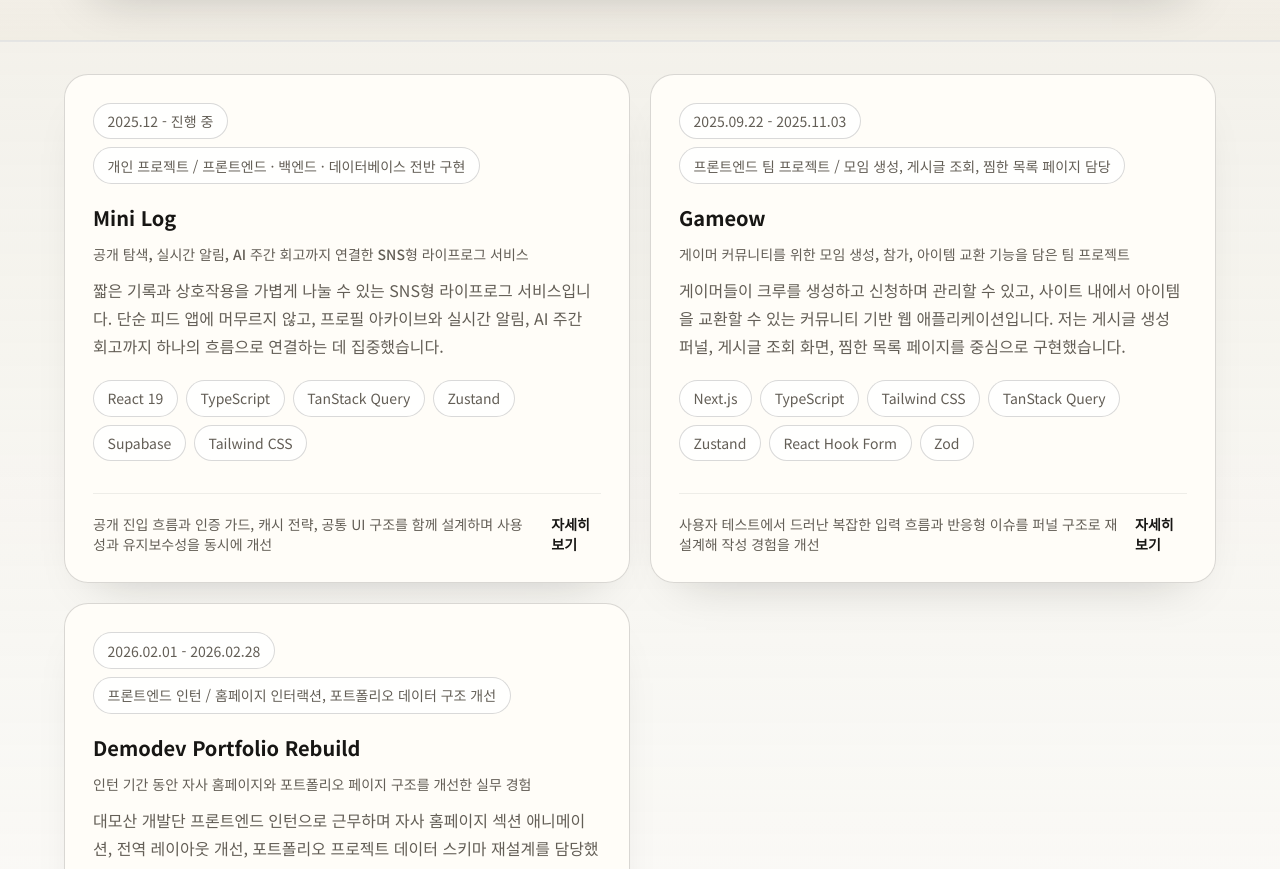
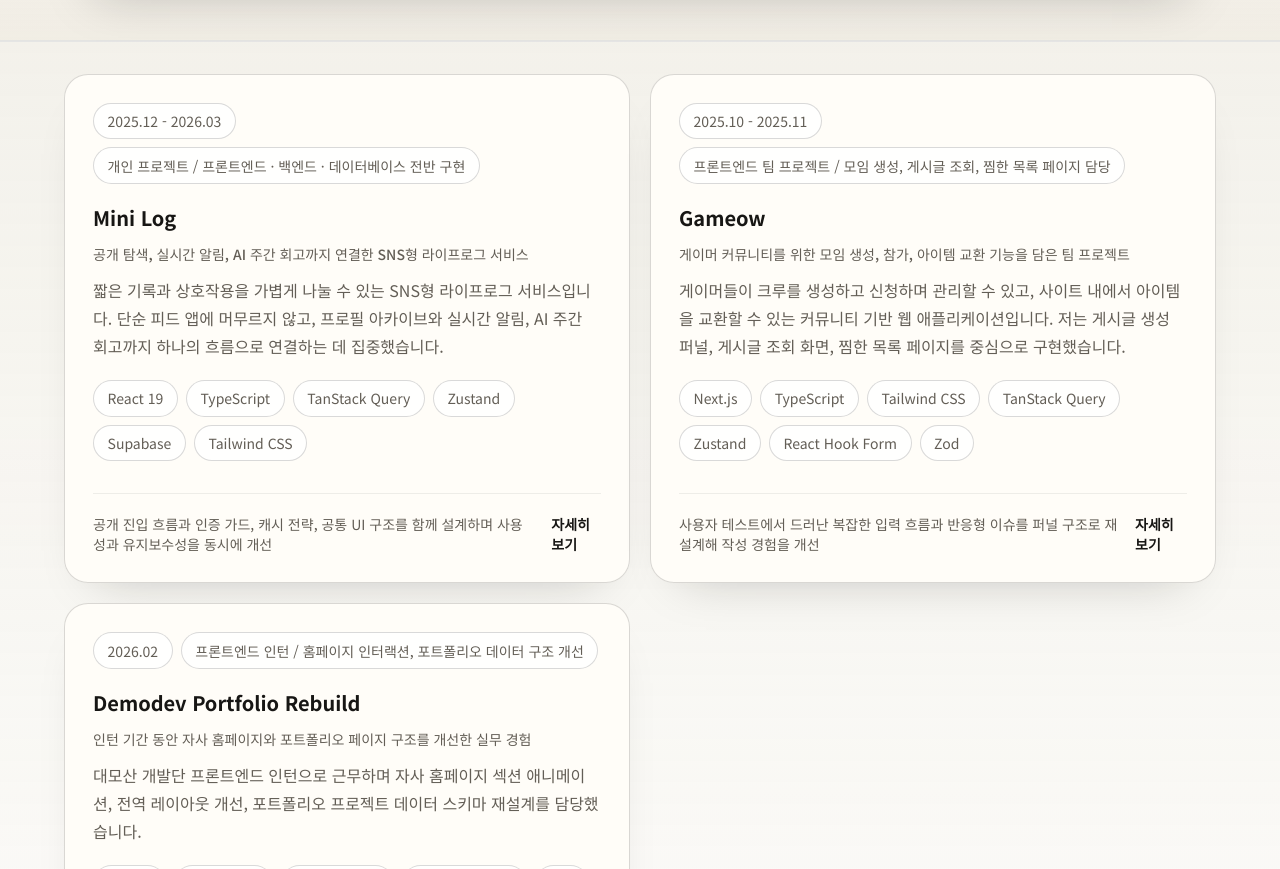
Before and after one commit to SeungMin-Baek98/portfolio, a Next.js app: page /projects in a window 1280 px wide. Shown: the part 515-1384 px from the top of the page. Built offline with nearby package versions, Linux system fonts and the light colour scheme.

Commit message:
✏️ 프로젝트 기간 업데이트 및 설명 수정

```diff
--- a/data/projects.ts
+++ b/data/projects.ts
@@ -8,7 +8,7 @@ export const projects: Project[] = [
 			'공개 탐색, 실시간 알림, AI 주간 회고까지 연결한 SNS형 라이프로그 서비스',
 		summary:
 			'짧은 기록과 상호작용을 가볍게 나눌 수 있는 SNS형 라이프로그 서비스입니다. 단순 피드 앱에 머무르지 않고, 프로필 아카이브와 실시간 알림, AI 주간 회고까지 하나의 흐름으로 연결하는 데 집중했습니다.',
-		period: '2025.12 - 진행 중',
+		period: '2025.12 - 2026.03',
 		role: '개인 프로젝트 / 프론트엔드 · 백엔드 · 데이터베이스 전반 구현',
 		impact:
 			'공개 진입 흐름과 인증 가드, 캐시 전략, 공통 UI 구조를 함께 설계하며 사용성과 유지보수성을 동시에 개선',
@@ -196,7 +196,7 @@ export const projects: Project[] = [
 			'게이머 커뮤니티를 위한 모임 생성, 참가, 아이템 교환 기능을 담은 팀 프로젝트',
 		summary:
 			'게이머들이 크루를 생성하고 신청하며 관리할 수 있고, 사이트 내에서 아이템을 교환할 수 있는 커뮤니티 기반 웹 애플리케이션입니다. 저는 게시글 생성 퍼널, 게시글 조회 화면, 찜한 목록 페이지를 중심으로 구현했습니다.',
-		period: '2025.09.22 - 2025.11.03',
+		period: '2025.10 - 2025.11',
 		role: '프론트엔드 팀 프로젝트 / 모임 생성, 게시글 조회, 찜한 목록 페이지 담당',
 		impact:
 			'사용자 테스트에서 드러난 복잡한 입력 흐름과 반응형 이슈를 퍼널 구조로 재설계해 작성 경험을 개선',
@@ -382,7 +382,7 @@ export const projects: Project[] = [
 			'인턴 기간 동안 자사 홈페이지와 포트폴리오 페이지 구조를 개선한 실무 경험',
 		summary:
 			'대모산 개발단 프론트엔드 인턴으로 근무하며 자사 홈페이지 섹션 애니메이션, 전역 레이아웃 개선, 포트폴리오 프로젝트 데이터 스키마 재설계를 담당했습니다.',
-		period: '2026.02.01 - 2026.02.28',
+		period: '2026.02',
 		role: '프론트엔드 인턴 / 홈페이지 인터랙션, 포트폴리오 데이터 구조 개선',
 		impact:
 			'디자인 변경과 디바이스별 레이아웃 이슈를 데이터 구조 개선으로 해결하고, 신규 콘텐츠 추가가 쉬운 포트폴리오 구조를 정리',
```
